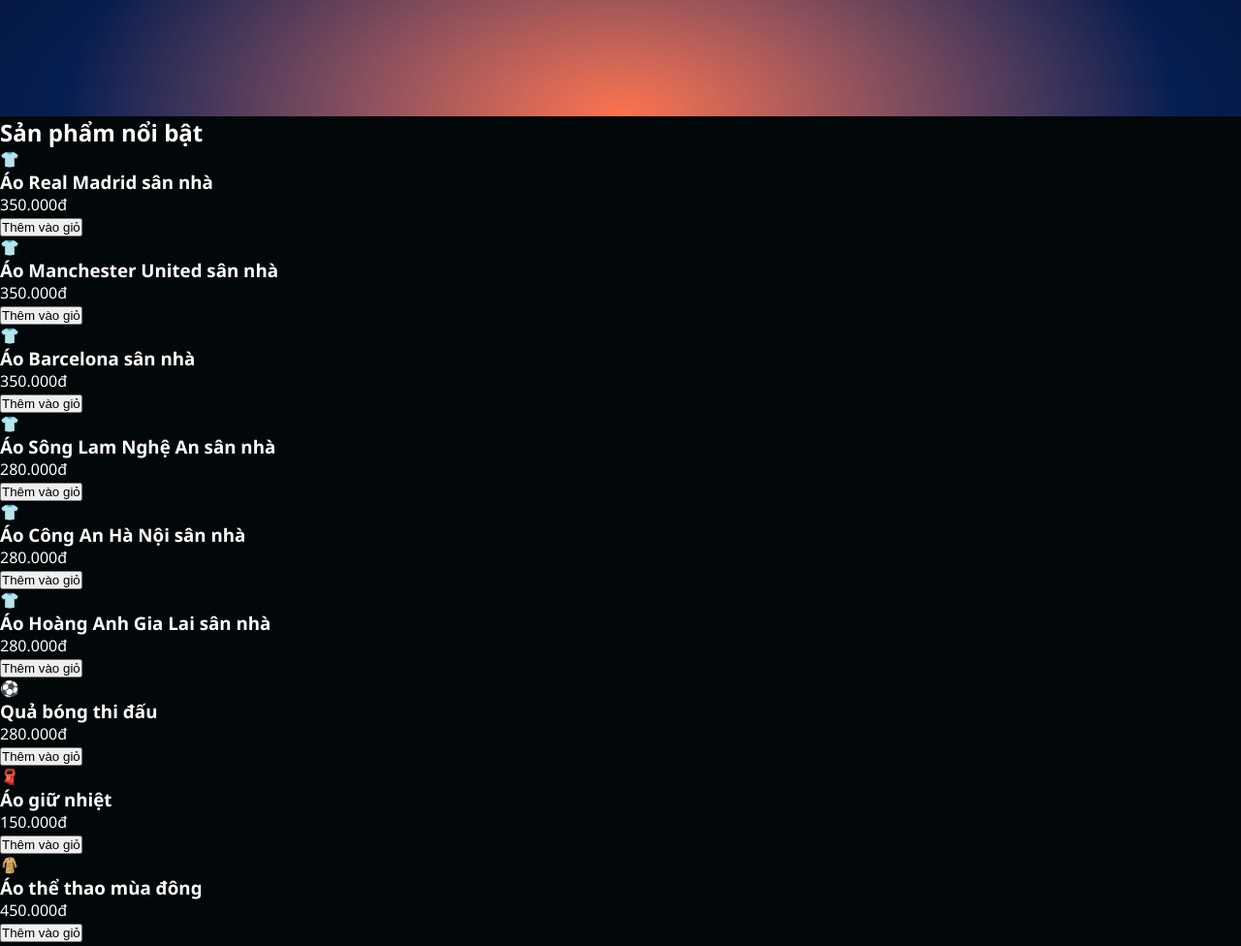
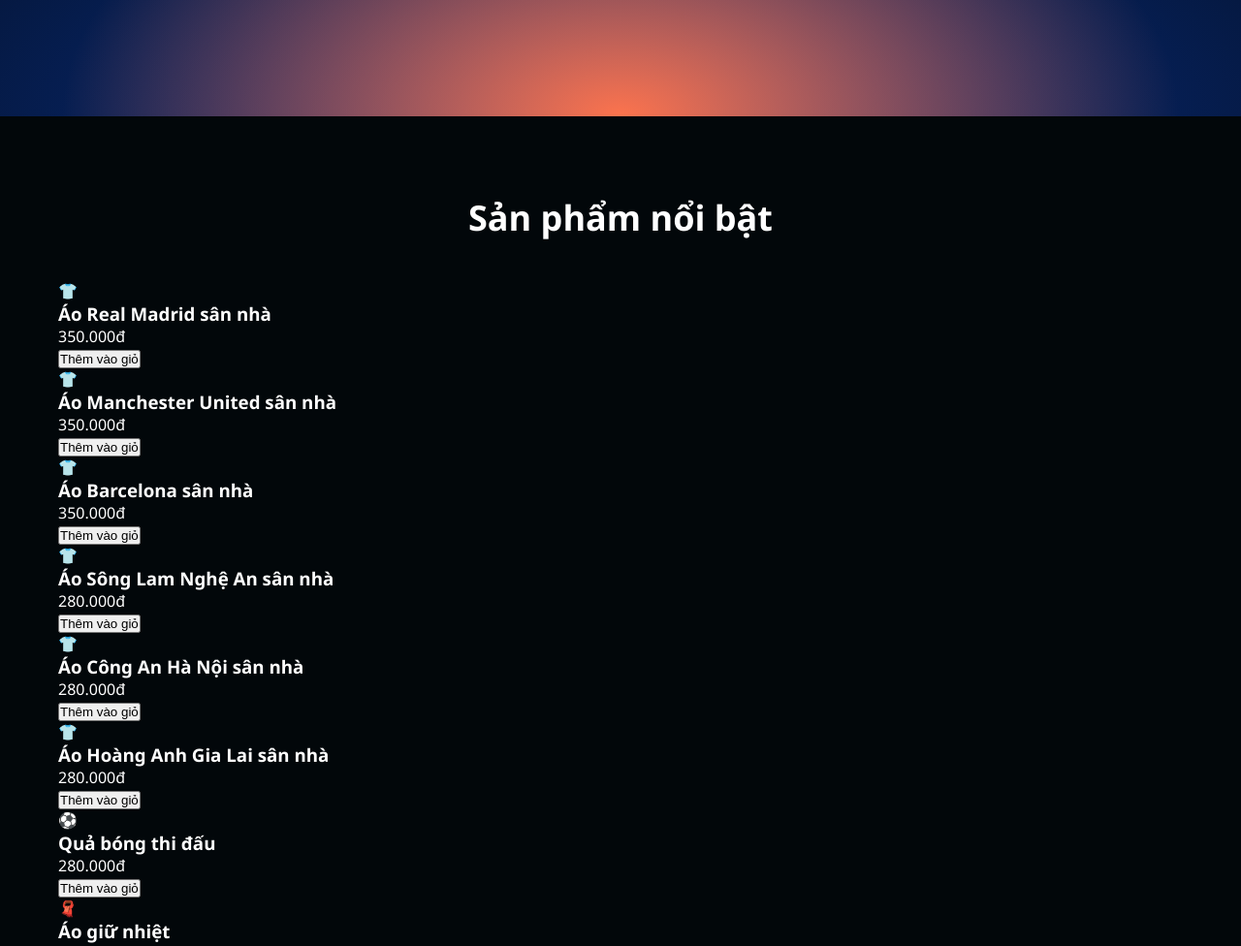
Before and after one commit to nganquocanh231/website_baitaplon_ky1, a plain HTML site: page index.html in a window 1280 px wide. Shown: the part 680-1656 px from the top of the page at 97% size. Drawn offline with Linux system fonts and the light colour scheme.

Commit message:
khu vực sản phẩm

```diff
--- a/style.css
+++ b/style.css
@@ -34,3 +34,5 @@ nav a:hover { color: #FC734D; }
 .hero h1 { font-size: 60px; line-height: 1.15; max-width: 800px; }
 .hero h1 em { color: #FC734D; font-style: italic; }
 .hero p { color: #b8c4d6; margin: 20px 0 32px; font-size: 18px; }
+.products { padding: 80px 60px; background: #02070A; }
+.products h2 { text-align: center; font-size: 36px; margin-bottom: 40px; }
```
